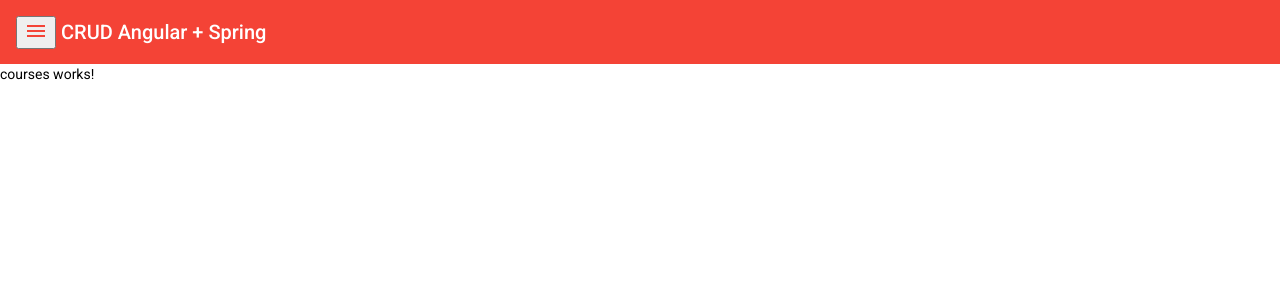
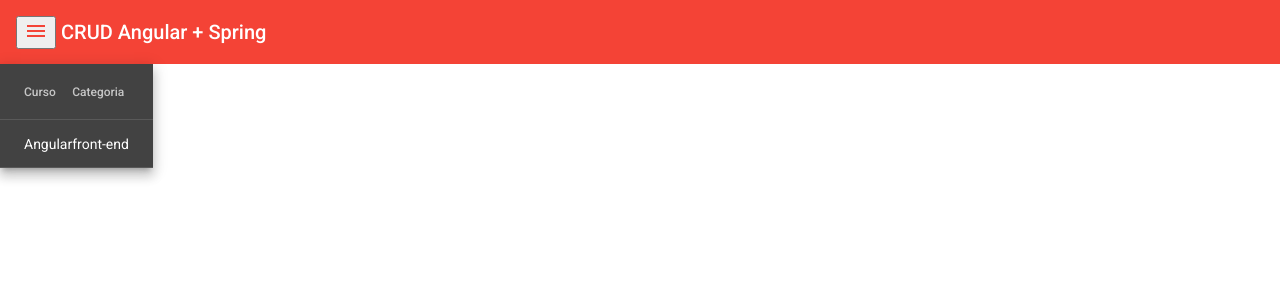
Before and after one commit to Mariotti7/CRUD-Angular-Spring, an Angular app in the folder frontend/crud-angular/: page /courses in a window 1280 px wide. Shown: the top 300 px of the page. Built offline with nearby package versions, Linux system fonts and the light colour scheme.

Commit message:
mat table implementation

```diff
--- a/frontend/crud-angular/src/app/courses/courses.module.ts
+++ b/frontend/crud-angular/src/app/courses/courses.module.ts
@@ -3,6 +3,7 @@
 
 import { CoursesRoutingModule } from './courses-routing.module';
 import { CoursesComponent } from './courses/courses.component';
+import { MatTableModule } from '@angular/material/table';
 
 
 @NgModule({
@@ -11,7 +12,8 @@
   ],
   imports: [
     CommonModule,
-    CoursesRoutingModule
+    CoursesRoutingModule,
+    MatTableModule
   ]
 })
 export class CoursesModule { }
--- a/frontend/crud-angular/src/app/courses/courses/courses.component.html
+++ b/frontend/crud-angular/src/app/courses/courses/courses.component.html
@@ -1 +1,20 @@
-<p>courses works!</p>
+<table mat-table [dataSource]="courses" class="mat-elevation-z8">
+
+  <!--- Note that these columns can be defined in any order.
+        The actual rendered columns are set as a property on the row definition" -->
+
+  <!-- Name Column -->
+  <ng-container matColumnDef="name">
+    <th mat-header-cell *matHeaderCellDef> Curso </th>
+    <td mat-cell *matCellDef="let course"> {{ course.name }} </td>
+  </ng-container>
+
+  <!-- Category Column -->
+  <ng-container matColumnDef="category">
+    <th mat-header-cell *matHeaderCellDef> Categoria </th>
+    <td mat-cell *matCellDef="let course"> {{ course.category }} </td>
+  </ng-container>
+
+  <tr mat-header-row *matHeaderRowDef="displayedColumns"></tr>
+  <tr mat-row *matRowDef="let row; columns: displayedColumns;"></tr>
+</table>
--- a/frontend/crud-angular/src/app/courses/courses/courses.component.ts
+++ b/frontend/crud-angular/src/app/courses/courses/courses.component.ts
@@ -1,4 +1,5 @@
 import { Component, OnInit } from '@angular/core';
+import { Course } from '../model/course';
 
 @Component({
   selector: 'app-courses',
@@ -7,6 +8,12 @@
 })
 export class CoursesComponent implements OnInit {
 
+  courses: Course[] = [
+    { _id: '1', name: 'Angular', category: 'front-end'}
+  ]
+
+  displayedColumns = ['name', 'category']
+
   constructor() { }
 
   ngOnInit(): void {
--- /dev/null
+++ b/frontend/crud-angular/src/app/courses/model/course.ts
@@ -0,0 +1,6 @@
+export interface Course {
+
+  _id: string;
+  name: string;
+  category: string;
+}
```
